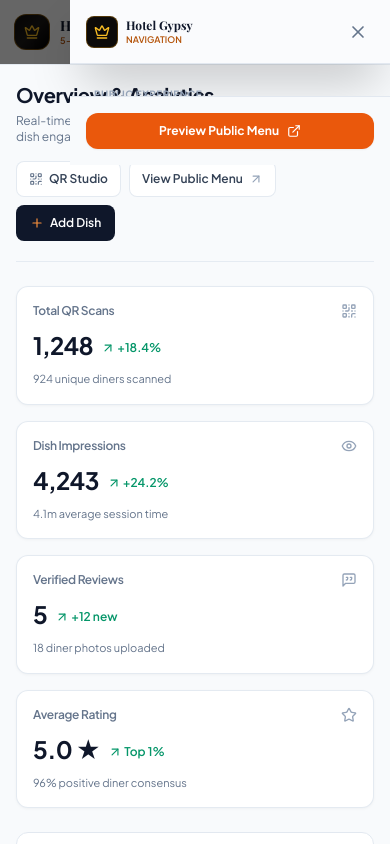
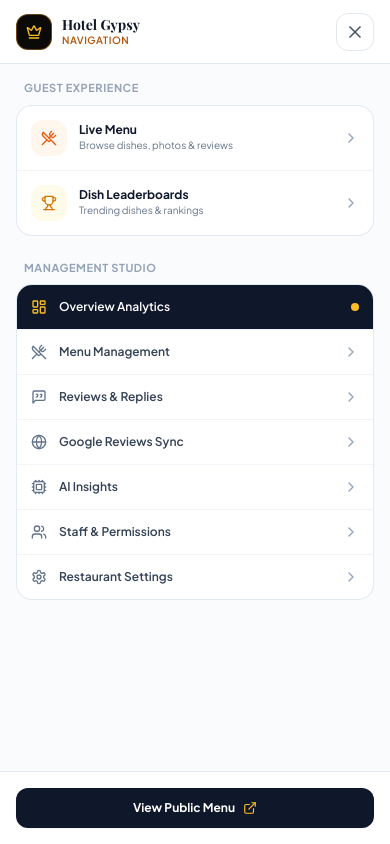
Before and after one commit to axiogenai/menuverse, a Next.js app: page /dashboard in a window 390 px wide. Both pictures are taken after a click on the button "Toggle navigation menu". Shown: the top 844 px of the page. Built offline with nearby package versions, Linux system fonts and the light colour scheme.

Commit message:
fix: remove QR code/studio, fix mobile menu portal overlay to body, remove all sparkles

```diff
--- a/src/app/dashboard/page.tsx
+++ b/src/app/dashboard/page.tsx
@@ -3,7 +3,7 @@
 import React, { useState, useEffect } from "react";
 import Link from "next/link";
 import {
-  QrCode,
+  Users,
   Eye,
   MessageSquareQuote,
   Star,
@@ -49,15 +49,8 @@
           </p>
         </div>
 
-        {/* Action Toolbar - Never broken / never wrapping awkwardly */}
-        <div className="flex items-center gap-2 shrink-0 flex-wrap sm:flex-nowrap">
-          <Link href="/dashboard/qr-code" className="shrink-0">
-            <Button variant="outline" size="sm" className="h-9 px-3 text-xs font-semibold text-slate-700 bg-white border-slate-200/90 hover:bg-slate-50 hover:text-slate-900 shadow-2xs rounded-lg flex items-center gap-1.5 shrink-0 whitespace-nowrap">
-              <QrCode className="w-3.5 h-3.5 text-slate-500" />
-              <span>QR Studio</span>
-            </Button>
-          </Link>
-
+        {/* Action Toolbar - Clean, mobile friendly */}
+        <div className="flex items-center gap-2 shrink-0">
           <Link href={`/r/${restaurant.slug}`} target="_blank" className="shrink-0">
             <Button variant="outline" size="sm" className="h-9 px-3 text-xs font-semibold text-slate-700 bg-white border-slate-200/90 hover:bg-slate-50 hover:text-slate-900 shadow-2xs rounded-lg flex items-center gap-1.5 shrink-0 whitespace-nowrap">
               <span>View Public Menu</span>
@@ -77,10 +70,10 @@
       {/* KPI Stats Grid */}
       <div className="grid grid-cols-1 sm:grid-cols-2 lg:grid-cols-4 gap-4">
         <StatCard
-          title="Total QR Scans"
+          title="Total Menu Views"
           value={analytics.totalScans.toLocaleString()}
-          subtitle={`${analytics.uniqueVisitors} unique diners scanned`}
-          icon={QrCode}
+          subtitle={`${analytics.uniqueVisitors} unique diners visited`}
+          icon={Users}
           trend={{ value: "+18.4%", isPositive: true }}
         />
 
--- a/src/components/dashboard/Sidebar.tsx
+++ b/src/components/dashboard/Sidebar.tsx
@@ -7,7 +7,6 @@
   LayoutDashboard,
   UtensilsCrossed,
   MessageSquareQuote,
-  QrCode,
   Globe,
   Cpu,
   Users,
@@ -55,12 +54,6 @@
           href: "/dashboard/reviews",
           icon: MessageSquareQuote,
           active: pathname === "/dashboard/reviews",
-        },
-        {
-          name: "QR Code Studio",
-          href: "/dashboard/qr-code",
-          icon: QrCode,
-          active: pathname === "/dashboard/qr-code",
         },
       ],
     },
--- a/src/components/shared/Navbar.tsx
+++ b/src/components/shared/Navbar.tsx
@@ -1,10 +1,10 @@
 "use client";
 
 import React, { useState, useEffect } from "react";
+import { createPortal } from "react-dom";
 import Link from "next/link";
 import { usePathname } from "next/navigation";
 import {
-  QrCode,
   UtensilsCrossed,
   LayoutDashboard,
   Trophy,
@@ -17,7 +17,8 @@
   Globe,
   Cpu,
   Users,
-  ChevronRight
+  ChevronRight,
+  BookOpen
 } from "lucide-react";
 import { cn } from "@/lib/utils";
 import { menuVerseStore } from "@/lib/seed-data";
@@ -26,9 +27,11 @@
 export function Navbar() {
   const pathname = usePathname();
   const [mobileMenuOpen, setMobileMenuOpen] = useState(false);
+  const [mounted, setMounted] = useState(false);
   const [restaurant, setRestaurant] = useState<Restaurant | null>(null);
 
   useEffect(() => {
+    setMounted(true);
     const update = () => {
       const rest = menuVerseStore.getRestaurantBySlug();
       if (rest) setRestaurant({ ...rest });
@@ -59,18 +62,19 @@
   const isDashboard = pathname.startsWith("/dashboard");
   const venueSlug = restaurant?.slug || "hotel-gypsy";
 
+  // Navigation items without any QR Code or QR Studio
   const managementNav = [
     { name: "Overview Analytics", href: "/dashboard", icon: LayoutDashboard },
-    { name: "Menu Studio & Dishes", href: "/dashboard/menu", icon: UtensilsCrossed },
+    { name: "Menu Management", href: "/dashboard/menu", icon: UtensilsCrossed },
     { name: "Reviews & Replies", href: "/dashboard/reviews", icon: MessageSquareQuote },
-    { name: "Branded QR Studio", href: "/dashboard/qr-code", icon: QrCode },
     { name: "Google Reviews Sync", href: "/dashboard/google-reviews", icon: Globe },
-    { name: "AI Sentiment Insights", href: "/dashboard/ai-insights", icon: Cpu },
+    { name: "AI Insights", href: "/dashboard/ai-insights", icon: Cpu },
     { name: "Staff & Permissions", href: "/dashboard/staff", icon: Users },
     { name: "Restaurant Settings", href: "/dashboard/settings", icon: Settings },
   ];
 
   return (
+    <>
       <header className="sticky top-0 z-40 w-full border-b border-slate-200/90 bg-white/95 backdrop-blur-md">
         <div className="w-full max-w-7xl mx-auto flex h-16 items-center justify-between px-3.5 sm:px-6 lg:px-8">
           {/* Brand - Hotel Gypsy */}
@@ -99,8 +103,8 @@
                   : "text-slate-600 hover:text-slate-900 hover:bg-white/60"
               )}
             >
-            <QrCode className="w-3.5 h-3.5 text-orange-600" />
-            <span>Live QR Menu</span>
+              <UtensilsCrossed className="w-3.5 h-3.5 text-orange-600" />
+              <span>Live Menu</span>
             </Link>
             <Link
               href={`/r/${venueSlug}/leaderboards`}
@@ -144,95 +148,90 @@
             <button
               type="button"
               onClick={() => setMobileMenuOpen(!mobileMenuOpen)}
-            className="md:hidden p-2 rounded-xl text-slate-700 hover:text-slate-900 hover:bg-slate-100 transition-colors border border-slate-200 shadow-2xs"
+              className="md:hidden p-2 rounded-xl text-slate-700 hover:text-slate-900 hover:bg-slate-100 transition-colors border border-slate-200 shadow-2xs cursor-pointer"
               aria-label="Toggle navigation menu"
             >
               {mobileMenuOpen ? <X className="w-5 h-5 text-slate-900" /> : <Menu className="w-5 h-5 text-slate-800" />}
             </button>
           </div>
         </div>
+      </header>
 
-      {/* Unified Mobile Slide-Over Overlay */}
-      {mobileMenuOpen && (
-        <div className="fixed inset-0 z-50 md:hidden animate-in fade-in duration-200">
-          {/* Backdrop */}
-          <div
-            className="fixed inset-0 bg-black/60 backdrop-blur-xs transition-opacity"
-            onClick={() => setMobileMenuOpen(false)}
-          />
-
-          {/* Drawer Content Panel */}
-          <div className="fixed inset-y-0 right-0 max-w-xs w-full bg-white shadow-2xl flex flex-col z-50 animate-in slide-in-from-right duration-250">
-            {/* Drawer Header */}
-            <div className="h-16 px-4 border-b border-slate-200 flex items-center justify-between shrink-0 bg-slate-50/70">
-              <div className="flex items-center gap-2">
-                <div className="flex h-8 w-8 items-center justify-center rounded-lg bg-stone-950 text-amber-400 border border-amber-500/30">
+      {/* Full-Screen Pure Portal Mobile Menu (Mounted directly to document.body, ZERO containing block clipping) */}
+      {mounted && mobileMenuOpen && createPortal(
+        <div className="fixed inset-0 z-[99999] w-screen h-screen bg-white flex flex-col overflow-hidden animate-in fade-in duration-150">
+          {/* Top Bar with Brand & Close Button */}
+          <div className="h-16 px-4 border-b border-slate-200 flex items-center justify-between shrink-0 bg-white shadow-2xs">
+            <div className="flex items-center gap-2.5">
+              <div className="flex h-9 w-9 items-center justify-center rounded-xl bg-stone-950 text-amber-400 border border-amber-500/40 shadow-xs">
                 <Crown className="w-4 h-4" />
               </div>
               <div className="flex flex-col text-left">
-                  <span className="font-serif text-xs font-bold text-slate-900">Hotel Gypsy</span>
-                  <span className="text-[9px] font-semibold text-amber-700 uppercase">Navigation</span>
+                <span className="font-serif text-sm font-bold text-slate-900">Hotel Gypsy</span>
+                <span className="text-[10px] font-semibold text-amber-700 tracking-wider uppercase -mt-0.5">Navigation</span>
               </div>
             </div>
 
             <button
+              type="button"
               onClick={() => setMobileMenuOpen(false)}
-                className="p-1.5 rounded-lg text-slate-500 hover:text-slate-900 hover:bg-slate-200/60"
+              className="p-2 rounded-xl text-slate-600 hover:text-slate-900 hover:bg-slate-100 transition-colors border border-slate-200 cursor-pointer"
+              aria-label="Close navigation"
             >
               <X className="w-5 h-5" />
             </button>
           </div>
 
-            {/* Scrollable Navigation List */}
-            <div className="flex-1 overflow-y-auto p-4 space-y-5">
-              {/* Public Experience Links */}
-              <div className="space-y-1.5">
-                <span className="text-[10px] font-bold text-slate-400 uppercase tracking-wider px-2">
-                  Public Experience
-                </span>
-                <div className="space-y-1">
+          {/* Full Screen Scrollable Navigation Content */}
+          <div className="flex-1 overflow-y-auto p-4 space-y-6 bg-slate-50/70">
+            {/* Guest Experience */}
+            <div className="space-y-2">
+              <div className="text-[11px] font-bold text-slate-400 uppercase tracking-wider px-2">
+                Guest Experience
+              </div>
+              <div className="bg-white rounded-2xl border border-slate-200/90 shadow-2xs divide-y divide-slate-100 overflow-hidden">
                 <Link
                   href={`/r/${venueSlug}`}
                   onClick={() => setMobileMenuOpen(false)}
-                    className={cn(
-                      "flex items-center justify-between px-3 py-2.5 rounded-xl text-xs font-semibold transition-colors",
-                      isPublicMenu && !pathname.includes("/leaderboards")
-                        ? "bg-orange-50 text-orange-950 border border-orange-200/70"
-                        : "text-slate-700 hover:bg-slate-50"
-                    )}
+                  className="flex items-center justify-between p-3.5 hover:bg-slate-50 transition-colors"
                 >
-                    <div className="flex items-center gap-2.5">
-                      <QrCode className="w-4 h-4 text-orange-600" />
-                      <span>Live Social Menu</span>
+                  <div className="flex items-center gap-3">
+                    <div className="w-9 h-9 rounded-xl bg-orange-50 text-orange-600 flex items-center justify-center shrink-0">
+                      <UtensilsCrossed className="w-4 h-4" />
                     </div>
-                    <ChevronRight className="w-3.5 h-3.5 text-slate-400" />
+                    <div className="text-left">
+                      <div className="text-xs font-bold text-slate-900">Live Menu</div>
+                      <div className="text-[10px] text-slate-500">Browse dishes, photos & reviews</div>
+                    </div>
+                  </div>
+                  <ChevronRight className="w-4 h-4 text-slate-400 shrink-0" />
                 </Link>
 
                 <Link
                   href={`/r/${venueSlug}/leaderboards`}
                   onClick={() => setMobileMenuOpen(false)}
-                    className={cn(
-                      "flex items-center justify-between px-3 py-2.5 rounded-xl text-xs font-semibold transition-colors",
-                      pathname.includes("/leaderboards")
-                        ? "bg-amber-50 text-amber-950 border border-amber-200/70"
-                        : "text-slate-700 hover:bg-slate-50"
-                    )}
+                  className="flex items-center justify-between p-3.5 hover:bg-slate-50 transition-colors"
                 >
-                    <div className="flex items-center gap-2.5">
-                      <Trophy className="w-4 h-4 text-amber-500" />
-                      <span>Dish Leaderboards</span>
+                  <div className="flex items-center gap-3">
+                    <div className="w-9 h-9 rounded-xl bg-amber-50 text-amber-600 flex items-center justify-center shrink-0">
+                      <Trophy className="w-4 h-4" />
                     </div>
-                    <ChevronRight className="w-3.5 h-3.5 text-slate-400" />
+                    <div className="text-left">
+                      <div className="text-xs font-bold text-slate-900">Dish Leaderboards</div>
+                      <div className="text-[10px] text-slate-500">Trending dishes & rankings</div>
+                    </div>
+                  </div>
+                  <ChevronRight className="w-4 h-4 text-slate-400 shrink-0" />
                 </Link>
               </div>
             </div>
 
-              {/* Management Portal Links */}
-              <div className="space-y-1.5 pt-3 border-t border-slate-100">
-                <span className="text-[10px] font-bold text-slate-400 uppercase tracking-wider px-2">
+            {/* Management Studio (No QR Code or QR Studio) */}
+            <div className="space-y-2">
+              <div className="text-[11px] font-bold text-slate-400 uppercase tracking-wider px-2">
                 Management Studio
-                </span>
-                <div className="space-y-1">
+              </div>
+              <div className="bg-white rounded-2xl border border-slate-200/90 shadow-2xs divide-y divide-slate-100 overflow-hidden">
                 {managementNav.map((item) => {
                   const Icon = item.icon;
                   const isActive = pathname === item.href;
@@ -242,17 +241,19 @@
                       href={item.href}
                       onClick={() => setMobileMenuOpen(false)}
                       className={cn(
-                          "flex items-center justify-between px-3 py-2 rounded-xl text-xs font-medium transition-colors",
-                          isActive
-                            ? "bg-slate-900 text-white font-semibold shadow-xs"
-                            : "text-slate-700 hover:bg-slate-100/80"
+                        "flex items-center justify-between p-3.5 transition-colors",
+                        isActive ? "bg-slate-900 text-white font-semibold" : "hover:bg-slate-50 text-slate-700"
                       )}
                     >
-                        <div className="flex items-center gap-2.5">
-                          <Icon className={cn("w-4 h-4", isActive ? "text-orange-400" : "text-slate-500")} />
-                          <span>{item.name}</span>
+                      <div className="flex items-center gap-3">
+                        <Icon className={cn("w-4 h-4 shrink-0", isActive ? "text-amber-400" : "text-slate-500")} />
+                        <span className="text-xs font-semibold">{item.name}</span>
                       </div>
-                        {isActive && <div className="w-1.5 h-1.5 rounded-full bg-orange-400" />}
+                      {isActive ? (
+                        <div className="w-2 h-2 rounded-full bg-amber-400 shrink-0" />
+                      ) : (
+                        <ChevronRight className="w-4 h-4 text-slate-400 shrink-0" />
+                      )}
                     </Link>
                   );
                 })}
@@ -260,21 +261,21 @@
             </div>
           </div>
 
-            {/* Bottom Quick Switch Action */}
-            <div className="p-4 border-t border-slate-200 bg-slate-50">
+          {/* Bottom Action Bar */}
+          <div className="p-4 border-t border-slate-200 bg-white shrink-0">
             <Link
               href={`/r/${venueSlug}`}
               target="_blank"
               onClick={() => setMobileMenuOpen(false)}
-                className="w-full py-2.5 px-3 rounded-xl bg-orange-600 hover:bg-orange-500 text-white text-xs font-bold flex items-center justify-center gap-2 shadow-sm transition-all active:scale-95"
+              className="w-full py-3 px-4 rounded-xl bg-slate-900 hover:bg-slate-800 text-white text-xs font-bold flex items-center justify-center gap-2 shadow-sm transition-all active:scale-95"
             >
-                <span>Preview Public Menu</span>
-                <ExternalLink className="w-3.5 h-3.5" />
+              <span>View Public Menu</span>
+              <ExternalLink className="w-3.5 h-3.5 text-amber-400" />
             </Link>
           </div>
-          </div>
-        </div>
+        </div>,
+        document.body
       )}
-    </header>
+    </>
   );
 }
```
Also changed, not shown: src/components/public/GoogleReviewsSection.tsx (+3 -4 lines). Lines whose indentation alone changed are shown as unchanged.
